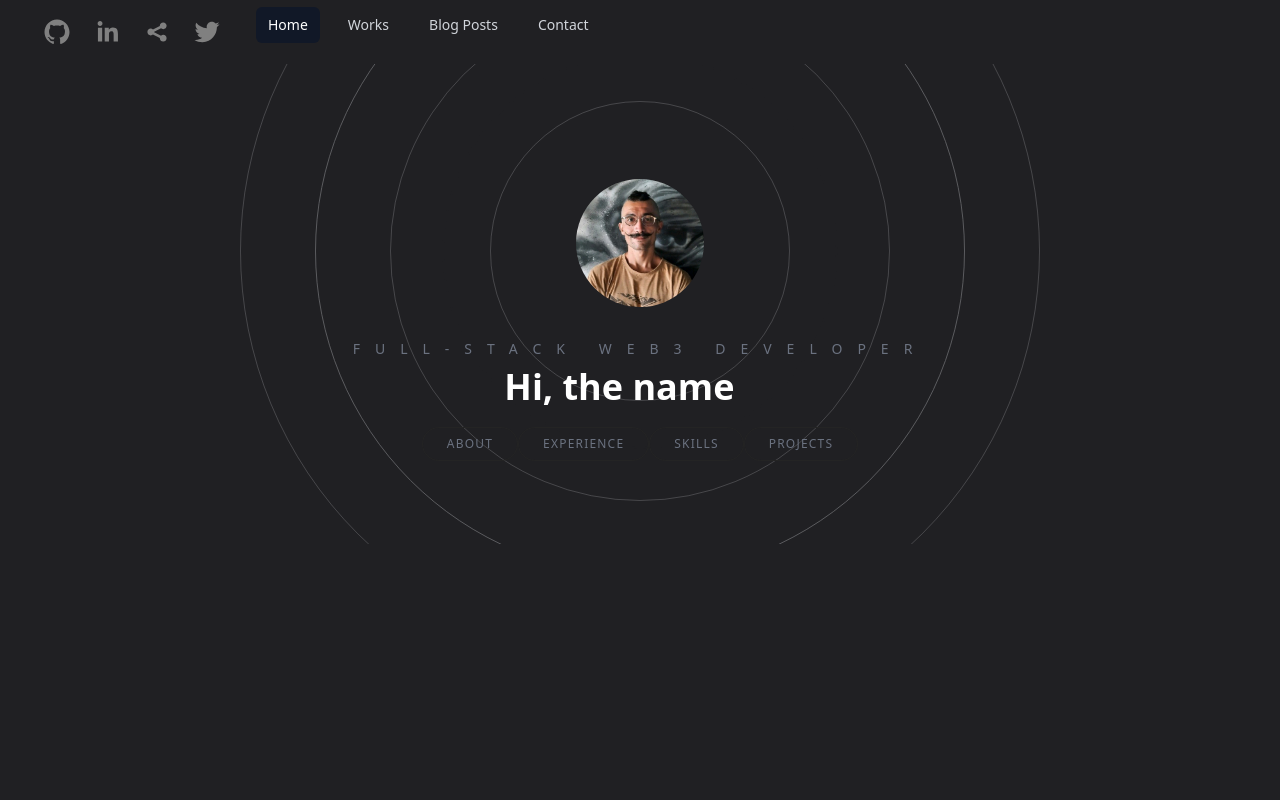
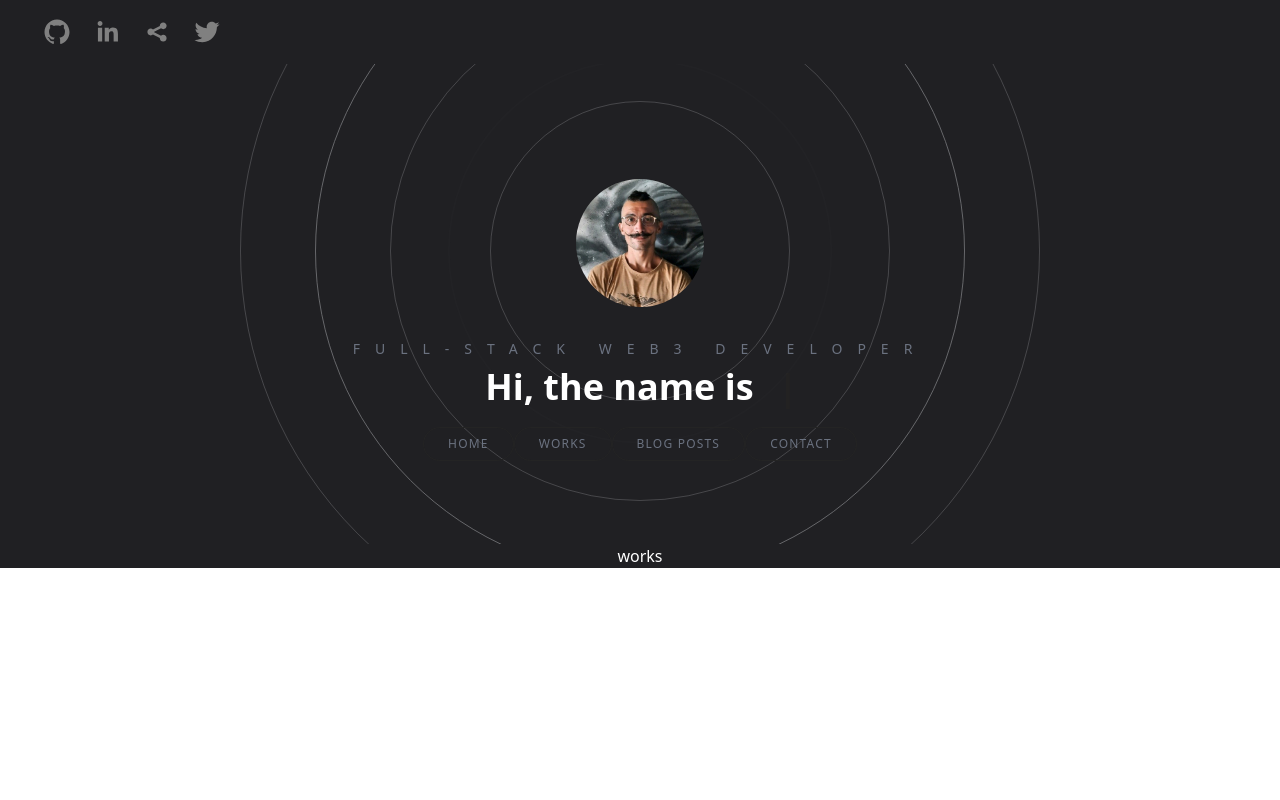
Before and after one commit to muratcan-yuksel/my-portfolio, a Next.js app: page /works in a window 1280 px wide. Before the commit this address had no page. Shown: the top 800 px of the page. Built offline with nearby package versions, Linux system fonts and the light colour scheme.

Commit message:
fallback

```diff
--- a/components/Hero.jsx
+++ b/components/Hero.jsx
@@ -38,17 +38,17 @@ const Hero = () => {
           </h1>
 
           <div className="pt-5">
-            <Link href="/about">
-              <button className="heroButton">About </button>
+            <Link href="/">
+              <button className="heroButton">Home </button>
             </Link>
-            <Link href="/#experience">
-              <button className="heroButton">Experience </button>
+            <Link href="/works">
+              <button className="heroButton">Works </button>
             </Link>
-            <Link href="/#skills">
-              <button className="heroButton">Skills </button>
+            <Link href="/posts">
+              <button className="heroButton">Blog Posts </button>
             </Link>
-            <Link href="/#projects">
-              <button className="heroButton">Projects </button>
+            <Link href="/contact">
+              <button className="heroButton">Contact </button>
             </Link>
           </div>
         </div>
--- a/components/Navbar.jsx
+++ b/components/Navbar.jsx
@@ -85,7 +85,7 @@ export default function Example() {
                           item.current
                             ? "bg-gray-900 text-white"
                             : "text-gray-300 hover:bg-gray-700 hover:text-white",
-                          "px-3 py-2 rounded-md text-sm font-medium"
+                          "px-3 py-2 rounded-md text-sm font-medium sm:hidden"
                         )}
                         aria-current={item.current ? "page" : undefined}
                       >
--- a/pages/about.js
+++ /dev/null
@@ -1,11 +0,0 @@
-import React from "react";
-
-const about = () => {
-  return (
-    <div className="h-screen border w-full md:w-4/6 lg:w-3/6 flex items-center justify-center ">
-      about
-    </div>
-  );
-};
-
-export default about;
--- /dev/null
+++ b/pages/works.js
@@ -0,0 +1,7 @@
+import React from "react";
+
+const works = () => {
+  return <div>works</div>;
+};
+
+export default works;
```
